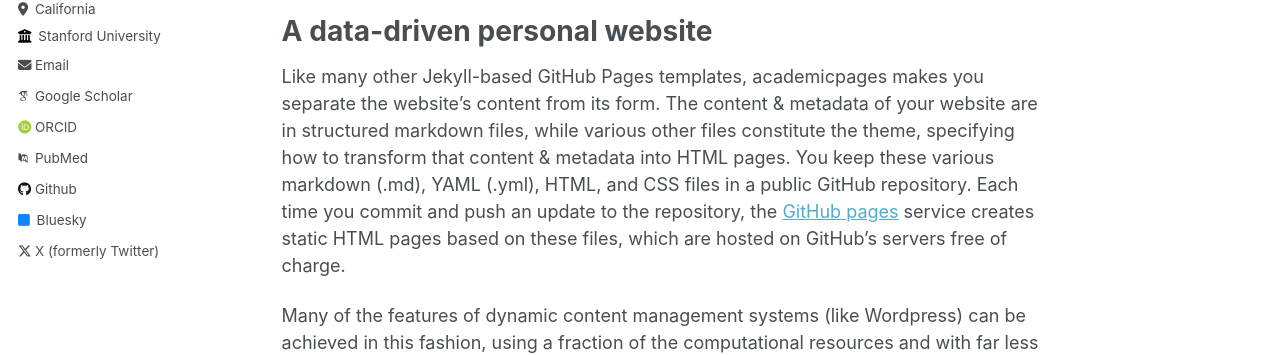
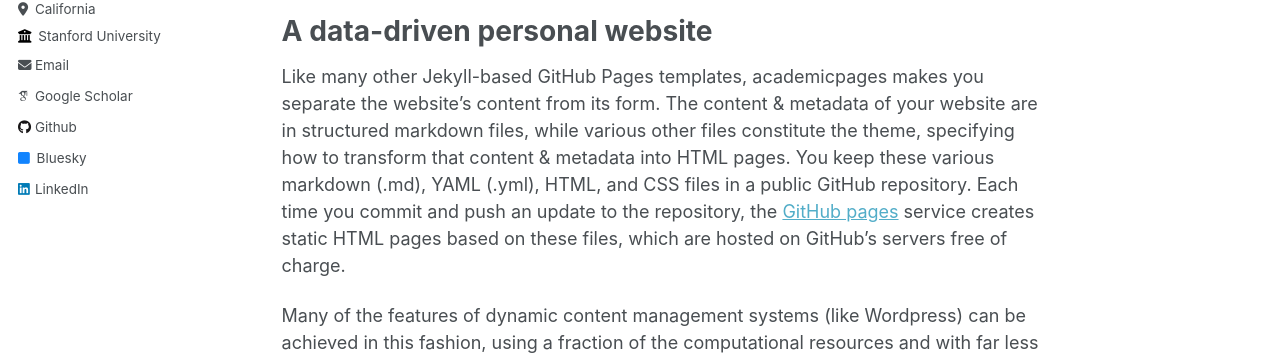
Before and after one commit to Yeatsea/Yeatsea.github.io, a Jekyll site: the page built from _pages/about.md, in a window 1280 px wide. Shown: the part 467-822 px from the top of the page. Built offline with Jekyll 4.4.1, drawn with Linux system fonts in a browser that asks for light colours; some web fonts are replaced; part of the change alters nothing that is shown.

Commit message:
Update _config.yml

```diff
--- a/_config.yml
+++ b/_config.yml
@@ -11,10 +11,10 @@ locale                   : "en-US"
 title                    : "Dr. Ziping Ye"
 title_separator          : "-"
 name                     : &name "Ziping Ye"
-description              : &description "personal description"
+description              : &description "Postdoctoral scholar at Stanford University"
 url                      : https://Yeatsea.github.io # the base hostname & protocol for your site e.g. "https://mmistakes.github.io"
 baseurl                  : "" # the subpath of your site, e.g. "/blog"
-repository               : "Yeatsea/Yeatsea.github.io"
+repository               : "Yeatsea.github.io"
 
 # Site Author - The following control what appear as part of the author content on the side bar.
 #               If a field is blank the icon and link will not appear, otherwise it will be shown.
@@ -32,17 +32,17 @@ author:
 
   # Academic websites
   arxiv            : # URL - Update with the correct link to your profile
-  googlescholar    : "https://scholar.google.com/citations?user=PS_CX0AAAAAJ"
+  googlescholar    : "https://scholar.google.com/citations?user=-8ljF1IAAAAJ&hl=en"
   impactstory      : # URL
-  orcid            : "http://orcid.org/yourorcidurl"
-  pubmed           : "https://www.ncbi.nlm.nih.gov/pubmed/?term=john+snow"
+  orcid            : #"http://orcid.org/yourorcidurl"
+  pubmed           : #"https://www.ncbi.nlm.nih.gov/pubmed/?term=john+snow"
   researchgate     : # URL
 
   # Repositories and software development
   bitbucket        : # Username - Update with your username on the site
   codepen          : # Username
   dribbble         : # Username
-  github           : "academicpages"
+  github           : "Yeatsea"
   kaggle           : # Username
   stackoverflow    : # User number or user number and name (i.e., use "1" or "1/jeff-atwood")
 
@@ -56,7 +56,7 @@ author:
   keybase          : # Username
   instagram        : # Username
   lastfm           : # Username
-  linkedin         : # Username
+  linkedin         : "https://www.linkedin.com/in/ziping-ye-00b95123a/"
   mastodon         : # URL
   medium           : # URL
   pinterest        : # Username
@@ -64,7 +64,7 @@ author:
   steam            : # Username
   telegram         : # URL
   tumblr           : # Username
-  twitter          : "UniofOxford"  # Replace this with your X / Twitter handle
+  twitter          : # "UniofOxford"  # Replace this with your X / Twitter handle
   vine             : # Username
   weibo            : # Username
   wikipedia        : # Username
```
